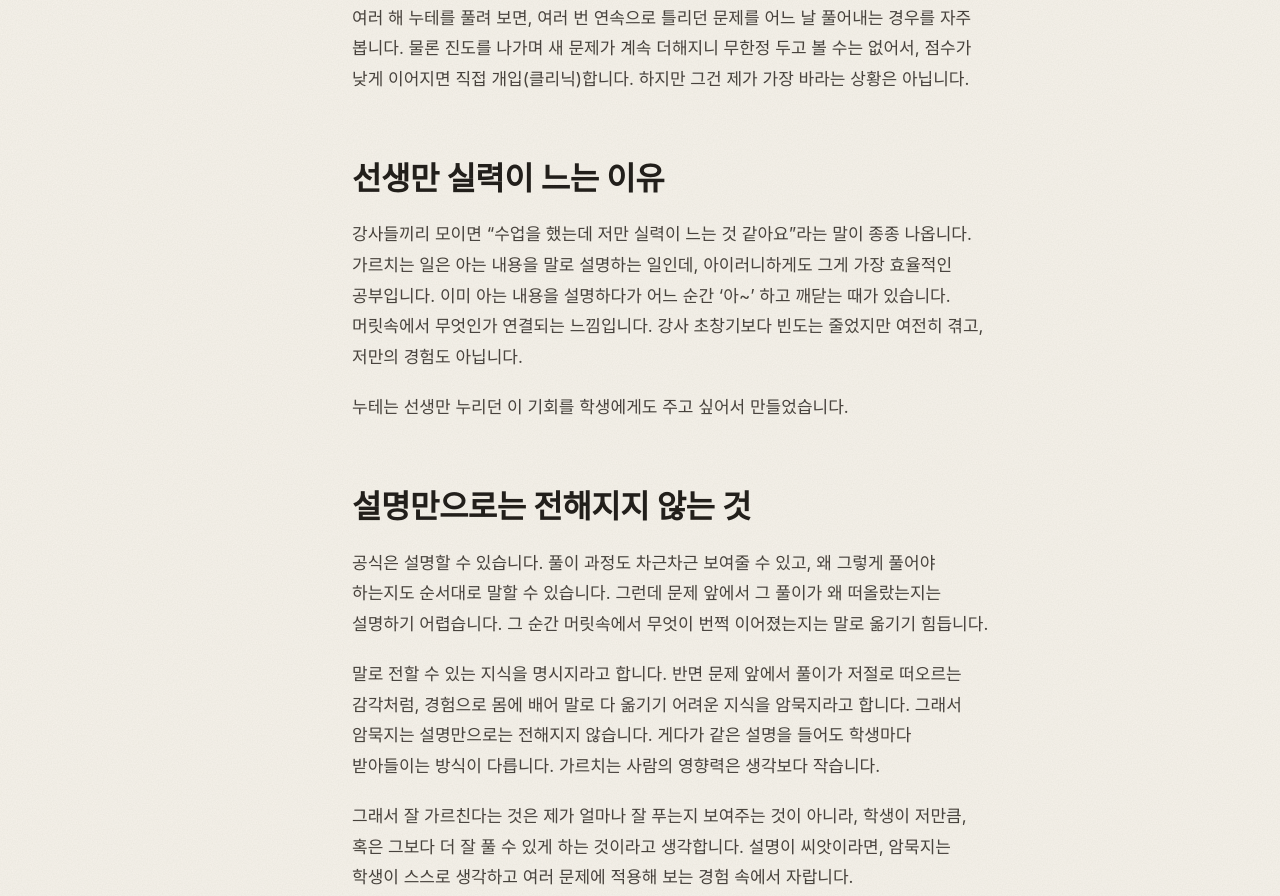
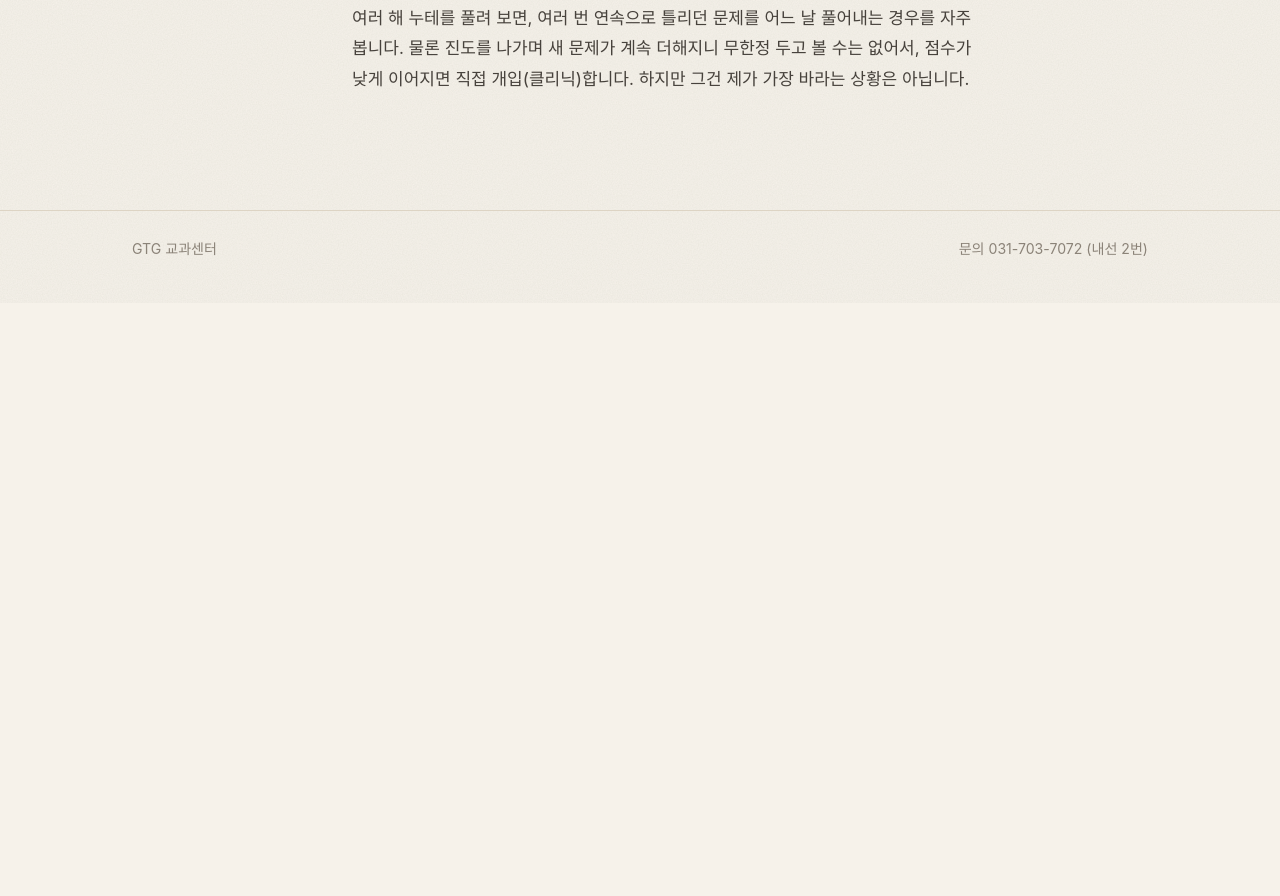
Before and after one commit to gtgmath/gtgmath.github.io, a plain HTML site: page data.html in a window 1280 px wide. Shown: the part 873-1769 px from the top of the page. After the commit the page ends 1176 px from the top, so only its background shows below. Drawn offline with Linux system fonts and the light colour scheme; a web font is replaced by a local one.

Commit message:
장황한 문단 빼기: 섞어 풀기의 농구 비유·생각 연결, 데이터와 사례의 교실 이야기 두 꼭지
- 기억의 과학: '여러 단원을 섞어서'는 첫 문단만 남김
- 데이터와 사례: '선생만 실력이 느는 이유', '설명만으로는 전해지지 않는 것' 삭제

Co-Authored-By: Claude Opus 5.5 <noreply@anthropic.com>

```diff
--- a/data.html
+++ b/data.html
@@ -59,15 +59,6 @@
 
       <h2>어느 날, 풀어냅니다</h2>
       <p>여러 해 누테를 풀려 보면, 여러 번 연속으로 틀리던 문제를 어느 날 풀어내는 경우를 자주 봅니다. 물론 진도를 나가며 새 문제가 계속 더해지니 무한정 두고 볼 수는 없어서, 점수가 낮게 이어지면 직접 개입(클리닉)합니다. 하지만 그건 제가 가장 바라는 상황은 아닙니다.</p>
-
-      <h2>선생만 실력이 느는 이유</h2>
-      <p>강사들끼리 모이면 “수업을 했는데 저만 실력이 느는 것 같아요”라는 말이 종종 나옵니다. 가르치는 일은 아는 내용을 말로 설명하는 일인데, 아이러니하게도 그게 가장 효율적인 공부입니다. 이미 아는 내용을 설명하다가 어느 순간 ‘아~’ 하고 깨닫는 때가 있습니다. 머릿속에서 무엇인가 연결되는 느낌입니다. 강사 초창기보다 빈도는 줄었지만 여전히 겪고, 저만의 경험도 아닙니다.</p>
-      <p>누테는 선생만 누리던 이 기회를 학생에게도 주고 싶어서 만들었습니다.</p>
-
-      <h2>설명만으로는 전해지지 않는 것</h2>
-      <p>공식은 설명할 수 있습니다. 풀이 과정도 차근차근 보여줄 수 있고, 왜 그렇게 풀어야 하는지도 순서대로 말할 수 있습니다. 그런데 문제 앞에서 그 풀이가 왜 떠올랐는지는 설명하기 어렵습니다. 그 순간 머릿속에서 무엇이 번쩍 이어졌는지는 말로 옮기기 힘듭니다.</p>
-      <p>말로 전할 수 있는 지식을 명시지라고 합니다. 반면 문제 앞에서 풀이가 저절로 떠오르는 감각처럼, 경험으로 몸에 배어 말로 다 옮기기 어려운 지식을 암묵지라고 합니다. 그래서 암묵지는 설명만으로는 전해지지 않습니다. 게다가 같은 설명을 들어도 학생마다 받아들이는 방식이 다릅니다. 가르치는 사람의 영향력은 생각보다 작습니다.</p>
-      <p>그래서 잘 가르친다는 것은 제가 얼마나 잘 푸는지 보여주는 것이 아니라, 학생이 저만큼, 혹은 그보다 더 잘 풀 수 있게 하는 것이라고 생각합니다. 설명이 씨앗이라면, 암묵지는 학생이 스스로 생각하고 여러 문제에 적용해 보는 경험 속에서 자랍니다.</p>
     </article>
   </main>
 
```
Also changed, not shown: science.html (+0 -2 lines).
